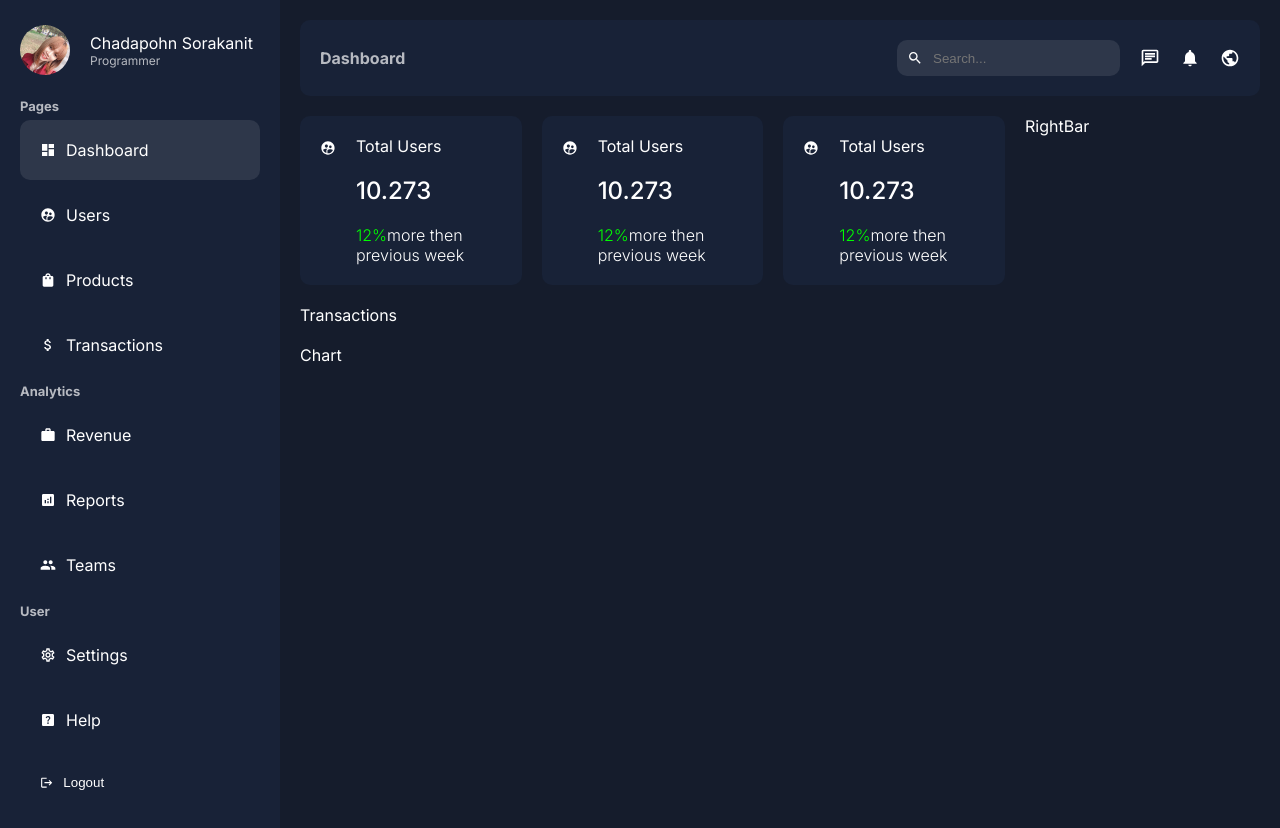
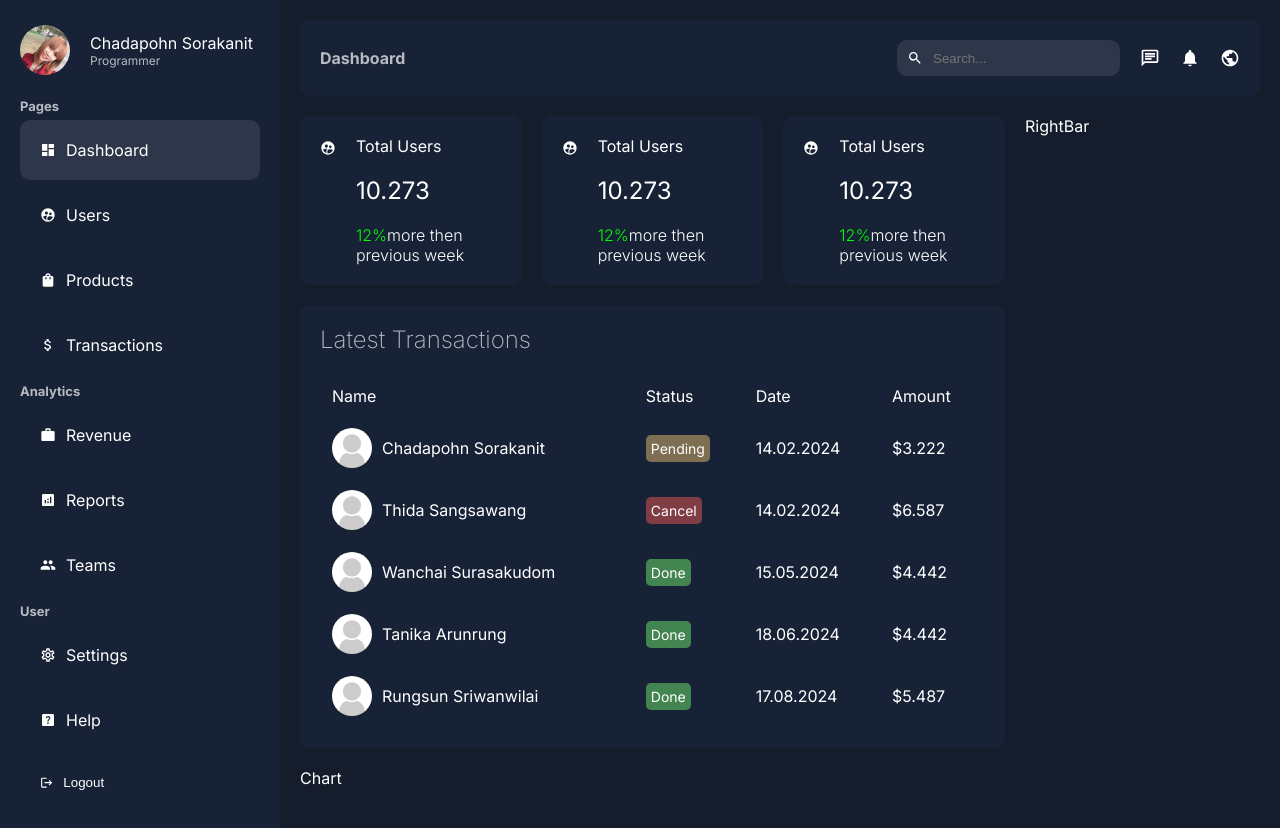
Before and after one commit to potatodevsr/nextadmin-project, a Next.js app: page /dashboard in a window 1280 px wide. Built offline with nearby package versions, Linux system fonts and the light colour scheme.

Commit message:
upd styles table Transactions

```diff
--- a/app/ui/dashboard/card/card.module.css
+++ b/app/ui/dashboard/card/card.module.css
@@ -19,7 +19,7 @@
 
 .number {
     font-size: 24px;
-    font-weight: 500;
+    font-weight: 400;
 }
 
 .detail {
--- a/app/ui/dashboard/transactions/transactions.jsx
+++ b/app/ui/dashboard/transactions/transactions.jsx
@@ -1,9 +1,120 @@
 import styles from "./transactions.module.css";
-
+import Image from "next/image";
 const Transactions = () => {
     return (
         <div className={styles.container}>
-            Transactions
+            <h2 className={styles.title}>Latest Transactions</h2>
+            <table className={styles.table}>
+                <thead>
+                    <tr >
+                        <td>Name</td>
+                        <td>Status</td>
+                        <td>Date</td>
+                        <td>Amount</td>
+                    </tr>
+                </thead>
+                <tbody>
+                    <tr>
+                        <td>
+                            <div className={styles.user}>
+                                <Image
+                                    src="/noavatar.png"
+                                    alt=""
+                                    width={40}
+                                    height={40}
+                                    className={styles.userImage}
+                                />
+                                Chadapohn Sorakanit
+                            </div>
+                        </td>
+                        <td>
+                            <span className={`${styles.status} ${styles.pending}`}>Pending</span>
+                        </td>
+                        <td>14.02.2024</td>
+                        <td>$3.222</td>
+                    </tr>
+
+                    <tr>
+                        <td>
+                            <div className={styles.user}>
+                                <Image
+                                    src="/noavatar.png"
+                                    alt=""
+                                    width={40}
+                                    height={40}
+                                    className={styles.userImage}
+                                />
+                                Thida Sangsawang
+                            </div>
+                        </td>
+                        <td>
+                            <span className={`${styles.status} ${styles.cancelled}`}>Cancel</span>
+                        </td>
+                        <td>14.02.2024</td>
+                        <td>$6.587</td>
+                    </tr>
+
+                    <tr>
+                        <td>
+                            <div className={styles.user}>
+                                <Image
+                                    src="/noavatar.png"
+                                    alt=""
+                                    width={40}
+                                    height={40}
+                                    className={styles.userImage}
+                                />
+                                Wanchai Surasakudom
+                            </div>
+                        </td>
+                        <td>
+                            <span className={`${styles.status} ${styles.done}`}>Done</span>
+                        </td>
+                        <td>15.05.2024</td>
+                        <td>$4.442</td>
+                    </tr>
+
+                    <tr>
+                        <td>
+                            <div className={styles.user}>
+                                <Image
+                                    src="/noavatar.png"
+                                    alt=""
+                                    width={40}
+                                    height={40}
+                                    className={styles.userImage}
+                                />
+                                Tanika Arunrung
+                            </div>
+                        </td>
+                        <td>
+                            <span className={`${styles.status} ${styles.done}`}>Done</span>
+                        </td>
+                        <td>18.06.2024</td>
+                        <td>$4.442</td>
+                    </tr>
+
+                    <tr>
+                        <td>
+                            <div className={styles.user}>
+                                <Image
+                                    src="/noavatar.png"
+                                    alt=""
+                                    width={40}
+                                    height={40}
+                                    className={styles.userImage}
+                                />
+                                Rungsun Sriwanwilai
+                            </div>
+                        </td>
+                        <td>
+                            <span className={`${styles.status} ${styles.done}`}>Done</span>
+                        </td>
+                        <td>17.08.2024</td>
+                        <td>$5.487</td>
+                    </tr>
+                </tbody>
+            </table>
         </div>
     )
 }
--- a/app/ui/dashboard/transactions/transactions.module.css
+++ b/app/ui/dashboard/transactions/transactions.module.css
@@ -1,3 +1,49 @@
-.container{
+.container {
+    background-color: var(--bgSoft);
+    padding: 20px;
+    border-radius: 10px;
+}
 
+.title {
+    margin-bottom: 20px;
+    font-weight: 200;
+    color: var(--textSoft);
 }
+
+.table {
+    width: 100%;
+}
+
+.table td {
+    padding: 10px;
+}
+
+.user {
+    display: flex;
+    gap: 10px;
+    align-items: center;
+}
+
+.userImage {
+    object-fit: cover;
+    border-radius: 50%;
+}
+
+.status {
+    border-radius: 5px;
+    padding: 5px;
+    font-size: 14px;
+    color: white;
+}
+
+.pending {
+    background-color: #f7cb7375;
+}
+
+.cancelled {
+    background-color: #fa615375;
+}
+
+.done {
+    background-color: #77fb6e75;
+}
```
Also changed, not shown: app/dashboard/transactions/page.jsx (added, +9 -0 lines).
